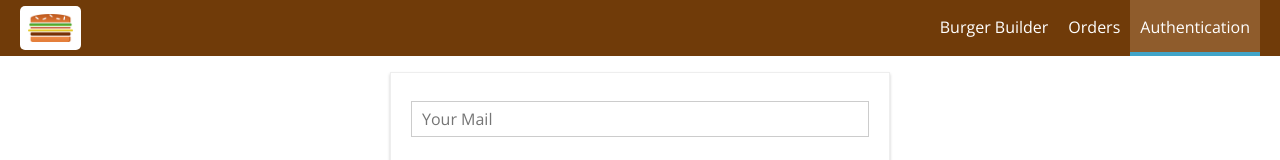
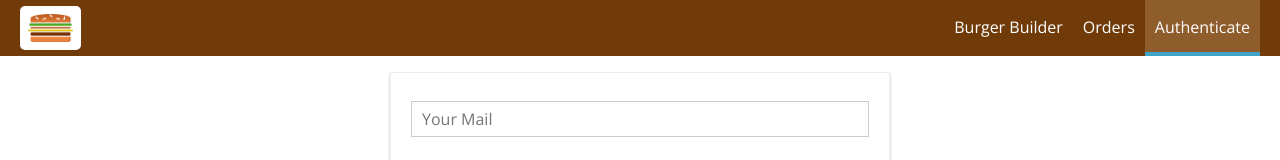
Before and after one commit to rajdeepsr2007/React-Burger-Builder-With-Authentication, a React app: page /auth in a window 1280 px wide. Shown: the top 160 px of the page. Built offline with nearby package versions, Linux system fonts and the light colour scheme.

Commit message:
Updating the UI depending on auth state

```diff
--- a/src/components/Navigation/NavigationItems/NavigationItems.js
+++ b/src/components/Navigation/NavigationItems/NavigationItems.js
@@ -3,11 +3,13 @@ import React from 'react';
 import classes from './NavigationItems.css';
 import NavigationItem from './NavigationItem/NavigationItem';
 
-const navigationItems = () => (
+const navigationItems = (props) => (
     <ul className={classes.NavigationItems}>
         <NavigationItem link="/" exact>Burger Builder</NavigationItem>
         <NavigationItem link="/orders">Orders</NavigationItem>
-        <NavigationItem link="/auth">Authentication</NavigationItem>
+        { props.isAuthenticated
+        ? <NavigationItem link="/logout">Logout</NavigationItem>
+        : <NavigationItem link="/auth">Authenticate</NavigationItem> }
     </ul>
 );
 
--- a/src/components/Navigation/SideDrawer/SideDrawer.js
+++ b/src/components/Navigation/SideDrawer/SideDrawer.js
@@ -19,7 +19,7 @@ const sideDrawer = ( props ) => {
                     <Logo />
                 </div>
                 <nav>
-                    <NavigationItems />
+                    <NavigationItems isAuthenticated={props.isAuth} />
                 </nav>
             </div>
         </Aux>
--- a/src/components/Navigation/Toolbar/Toolbar.js
+++ b/src/components/Navigation/Toolbar/Toolbar.js
@@ -12,7 +12,7 @@ const toolbar = ( props ) => (
             <Logo />
         </div>
         <nav className={classes.DesktopOnly}>
-            <NavigationItems />
+            <NavigationItems isAuthenticated={props.isAuth} />
         </nav>
     </header>
 );
--- a/src/hoc/Layout/Layout.js
+++ b/src/hoc/Layout/Layout.js
@@ -4,6 +4,8 @@ import Aux from '../Auxiliary/Auxiliary';
 import classes from './Layout.css';
 import Toolbar from '../../components/Navigation/Toolbar/Toolbar';
 import SideDrawer from '../../components/Navigation/SideDrawer/SideDrawer';
+
+import { connect } from 'react-redux' ;
 
 class Layout extends Component {
     state = {
@@ -23,10 +25,13 @@ class Layout extends Component {
     render () {
         return (
             <Aux>
-                <Toolbar drawerToggleClicked={this.sideDrawerToggleHandler} />
+                <Toolbar
+                isAuth={this.props.isAuthenticated}
+                drawerToggleClicked={this.sideDrawerToggleHandler} />
                 <SideDrawer
                     open={this.state.showSideDrawer}
-                    closed={this.sideDrawerClosedHandler} />
+                    closed={this.sideDrawerClosedHandler}
+                    isAuth={this.props.isAuthenticated}/>
                 <main className={classes.Content}>
                     {this.props.children}
                 </main>
@@ -35,4 +40,10 @@ class Layout extends Component {
     }
 }
 
-export default Layout;
+const mapStateToProps = state => {
+    return {
+        isAuthenticated : state.auth.token !== null
+    }
+}
+
+export default connect( mapStateToProps )(Layout);
```
